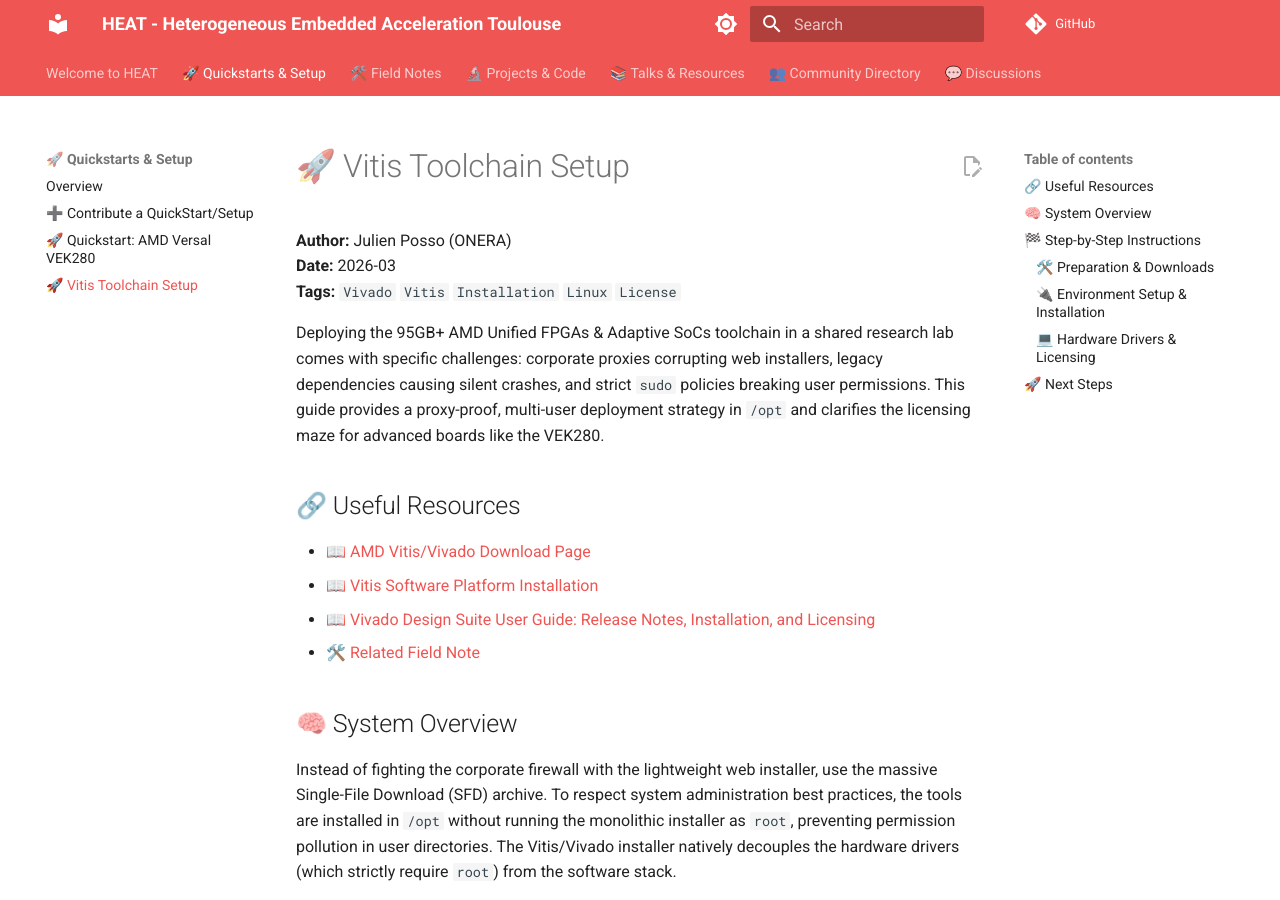
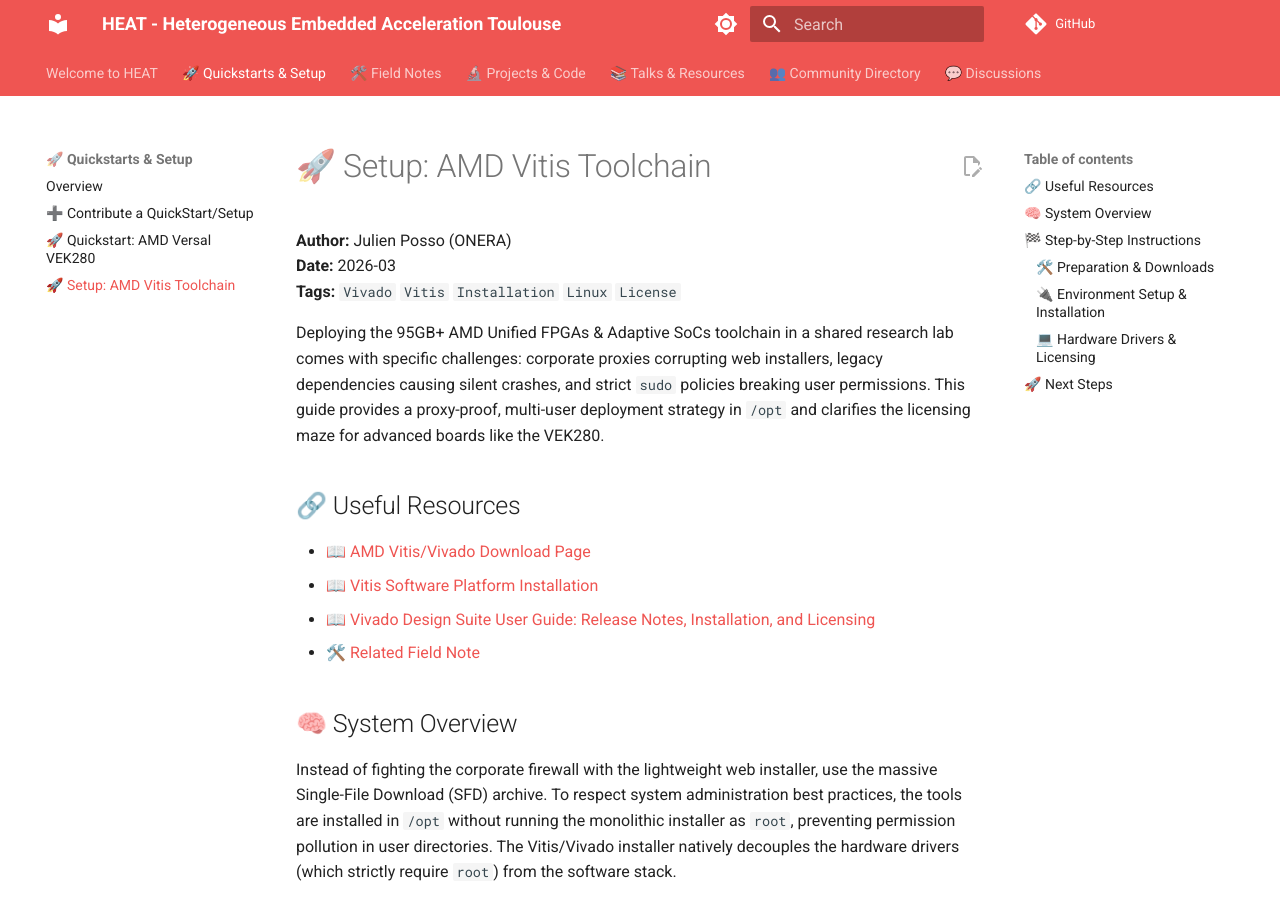
Before and after one commit to Toulouse-Embedded-Accel/HEAT, an MkDocs documentation site: the page built from docs/quickstarts/vitis-toolchain-setup.md, in a window 1280 px wide and 900 px high. Built offline with MkDocs 1.6.1 and Material for MkDocs 9.7.7, drawn with Linux system fonts in a browser that asks for light colours; comment, search, counter and statistics services are not loaded.

Commit message:
Update title for Vitis Toolchain setup document

```diff
--- a/docs/quickstarts/vitis-toolchain-setup.md
+++ b/docs/quickstarts/vitis-toolchain-setup.md
@@ -1,4 +1,4 @@
-# 🚀 Vitis Toolchain Setup
+# 🚀 Setup: AMD Vitis Toolchain
 
 **Author:** Julien Posso (ONERA)
 **Date:** 2026-03
```
